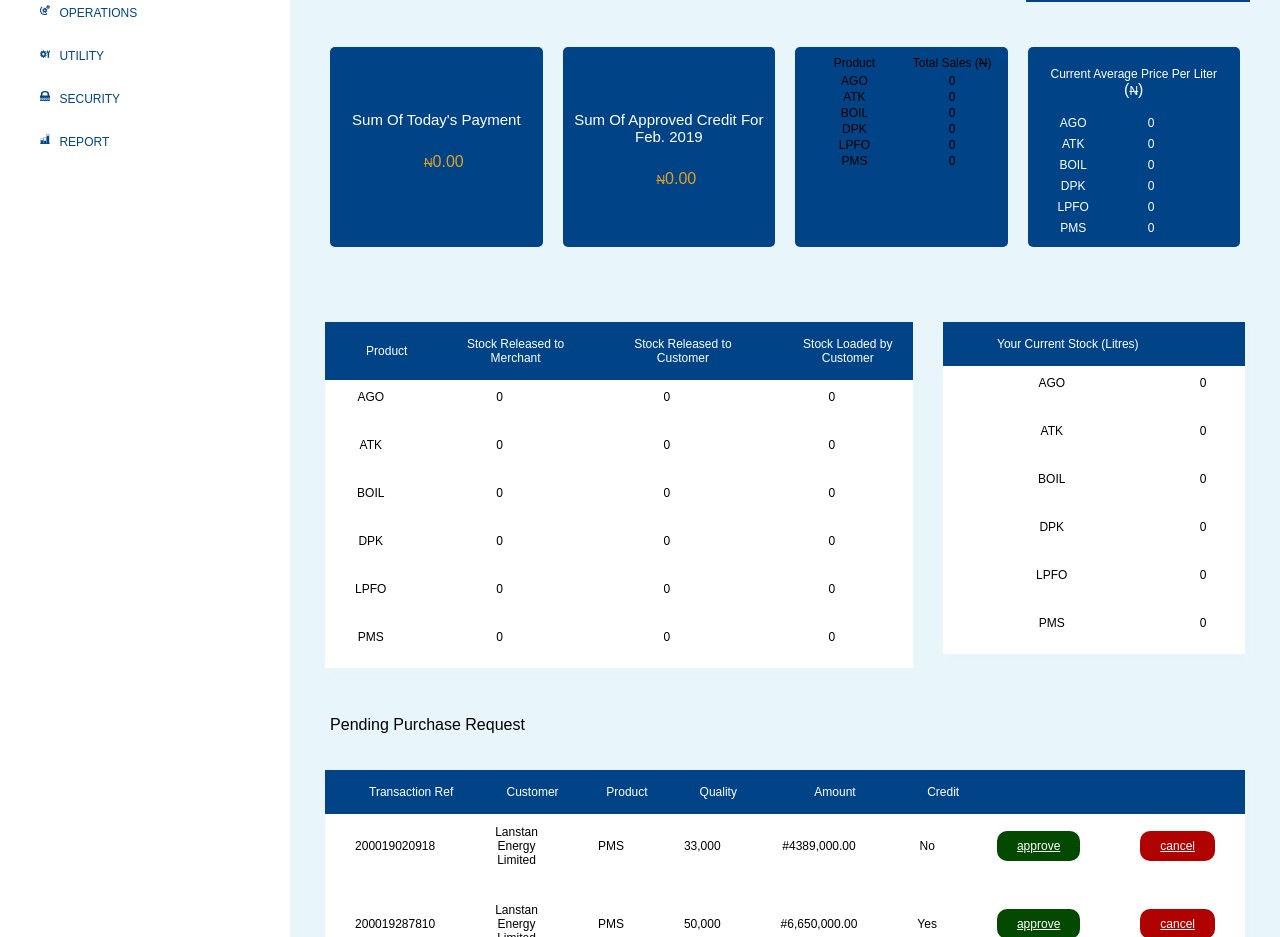
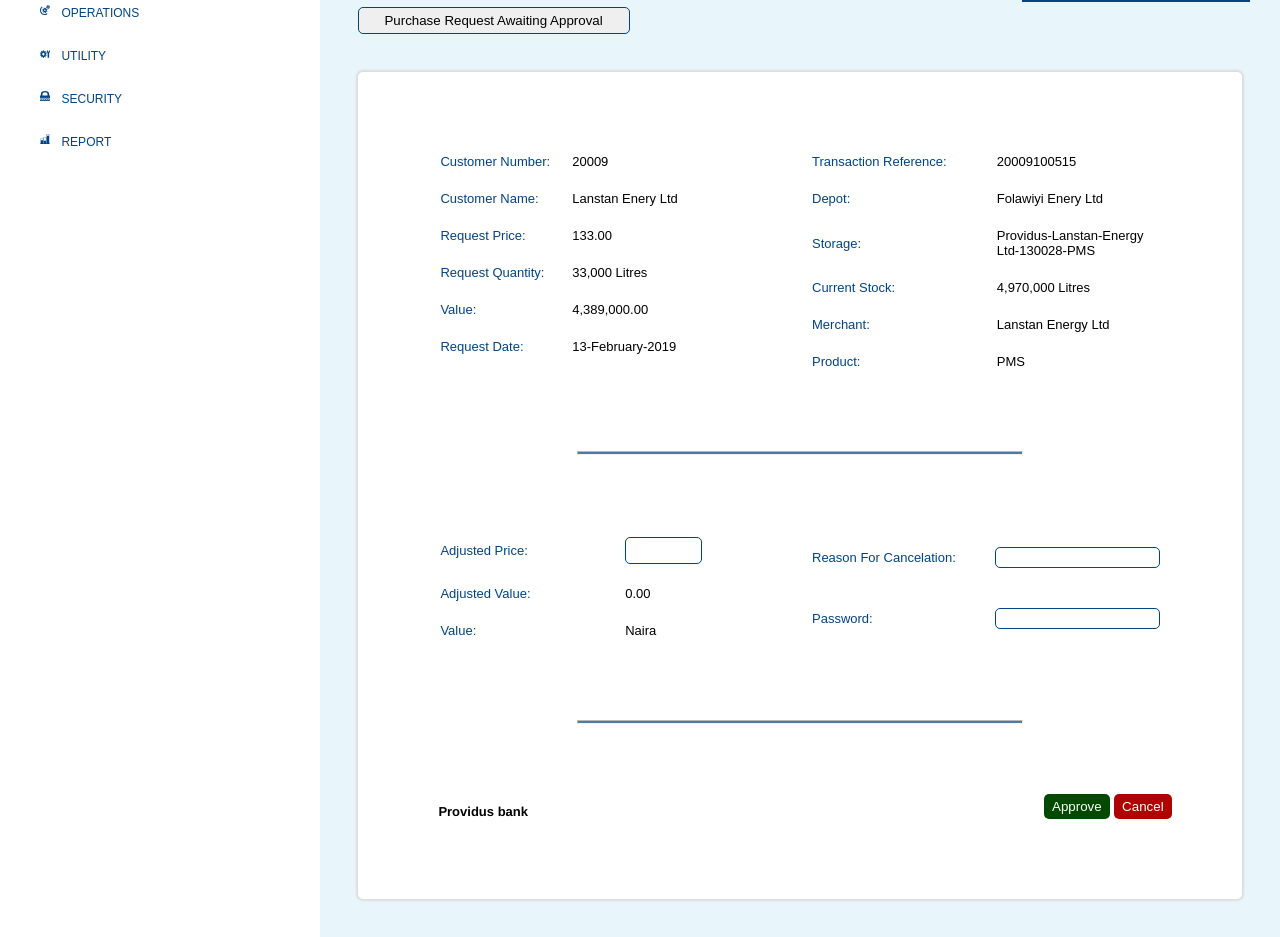
Before and after one commit to 0xtruly/charisoilDashboardRedesign, a plain HTML site: page src/merchantPortal/operations/approveSalesRequest.html in a window 1280 px wide. Shown: the part 140-1077 px from the top of the page. Drawn offline with Linux system fonts and the light colour scheme; files whose address does not match are found by name.

Commit message:
style approveSalesRequest page

```diff
--- /dev/null
+++ b/css/operations/style.css
@@ -0,0 +1,80 @@
+.dashboard-details-right > form > select{
+    margin-left: 4%;
+    padding: 5px 25px;
+    border: 1px solid #004487;
+    border-radius: 5px;
+    appearance: none;
+    -webkit-appearance: none;
+    -moz-appearance: none;
+    cursor: pointer;
+}
+
+.request-details{
+    background-color: #ffffff;
+    margin: 4%;
+    border-radius: 5px;
+    box-shadow: 0px 0px 2px 2px #DCDDDD;
+}
+
+.request-contents{
+    display: -ms-grid;
+    display: grid;
+    -ms-grid-columns: 1fr 1fr;
+      grid-template-columns: 1fr 1fr ;
+    padding: 70px;
+}
+
+input{
+    padding: 2px 7px;
+    border: 1px solid #004487;
+    border-radius: 5px;
+}
+
+.price{
+    width: 40%;
+    padding: 5px;
+}
+
+.buttons{
+    text-align: right;
+}
+
+.bank{
+    width: 50%;
+    padding: 10px;
+    font-size: small;
+    font-weight: bolder
+}
+
+input[type='submit'], a {
+    padding: 3px 6px;
+    border-radius: 5px;
+    font-family: inherit;
+    color: white;
+    border: 2px solid transparent;
+}
+
+.approve {
+    background-color: #034A00;
+}
+
+.cancel {
+    background-color: #b10202;
+}
+
+table td{
+    width: 50%;
+    padding: 10px;
+    font-size: small;
+}
+table tr td:nth-child(odd){
+    color: #004487;
+}
+
+hr{
+    padding: 1px;
+    width: 50%;
+    opacity: .7;
+    background-color: #004487;
+    margin: 0 auto;
+}
--- a/src/merchantPortal/operations/approveSalesRequest.html
+++ b/src/merchantPortal/operations/approveSalesRequest.html
@@ -6,6 +6,7 @@
     <meta http-equiv="X-UA-Compatible" content="ie=edge">
     <title>Merchant Portal</title>
     <link rel="stylesheet" href="../../../css/dashboard.css">
+    <link rel="stylesheet" href="../../../css/operations/style.css">
 </head>
 <body>
     <header>
@@ -32,7 +33,6 @@
 
             <!-- left nav link -->
             <div class="dashboard-nav-left">
-
               <ul>
                   <li class="nav-left">
                      <img src="../../../assets/home.svg" alt="">
@@ -46,32 +46,48 @@
                      <img src="../../../assets/operations.svg" alt="">
                      <a class="main-menu" href="#">operations</a>
                       <ul class="submenu">
-                        <li><a href="#">dashboard</a></li>
-                        <li><a href="#">help manual</a></li>
+                        <li class="active"><a href="/src/merchantPortal/operations/approveSalesRequest.html">approved sales request</a></li>
+                        <li><a href="/src/merchantPortal/operations/createStaffUsers.html">create staff users</a></li>
+                        <li><a href="/src/merchantPortal/operations/creditSalesRequest.html">credit sales request</a></li>
+                        <li><a href="/src/merchantPortal/operations/setProductPrice.html">set product price</a></li>
                       </ul>
                   </li>
                   <li class="nav-left">
                      <img src="../../../assets/utility.svg" alt="">
                      <a class="main-menu" href="#">utility</a>
                       <ul class="submenu">
-                        <li><a href="#">dashboard</a></li>
-                        <li><a href="#">help manual</a></li>
+                        <li><a href="/src/merchantPortal/utility/approveReleaseTickets.html">approve release tickets</a></li>
+                        <li><a href="/src/merchantPortal/utility/messageFeedAlert.html">message feed alert</a></li>
+                        <li><a href="/src/merchantPortal/utility/releaseProduct.html">release product</a></li>
+                        <li><a href="/src/merchantPortal/utility/retrieveProduct.html">retrieve product</a></li>
+                        <li><a href="/src/merchantPortal/utility/viewTicketsandPayments.html">view tickets and payments</a></li>
+                        <li><a href="/src/merchantPortal/utility/viewVirtualStock.html">view virtual stocks</a></li>
                       </ul>
                   </li>
                   <li class="nav-left">
                      <img src="../../../assets/security.svg" alt="">
                      <a class="main-menu" href="#">security</a>
                       <ul class="submenu">
-                        <li><a href="#">dashboard</a></li>
-                        <li><a href="#">help manual</a></li>
+                        <li><a href="/src/merchantPortal/security/activateUsers.html">activate users</a></li>
+                        <li><a href="/src/merchantPortal/security/changeUsersPassword.html">change users password</a></li>
+                        <li><a href="/src/merchantPortal/security/changeYourPassword.html">change your password</a></li>
+                        <li><a href="/src/merchantPortal/security/deactivateAccount.html">deactivate account</a></li>
+                        <li><a href="/src/merchantPortal/security/grantUsersAccess.html">grant users access</a></li>
                       </ul>
                   </li>
                   <li class="nav-left">
                      <img src="../../../assets/report.svg" alt="">
                      <a class="main-menu" href="#">report</a>
                       <ul class="submenu">
-                        <li><a href="#">dashboard</a></li>
-                        <li><a href="#">help manual</a></li>
+                        <li><a href="/src/merchantPortal/report/currentStockDetails.html">current stock details</a></li>
+                        <li><a href="/src/merchantPortal/report/portalCmaDetails.html">poetal cma details</a></li>
+                        <li><a href="/src/merchantPortal/report/portalCustomerDetails.html">portal customer details</a></li>
+                        <li><a href="/src/merchantPortal/report/portalDepotDetails.html">portal depot details</a></li>
+                        <li><a href="/src/merchantPortal/report/portalUsersDetails.html">portal users details</a></li>
+                        <li><a href="/src/merchantPortal/report/salesPaymentDetails.html">sales payment details</a></li>
+                        <li><a href="/src/merchantPortal/report/salesTransactionDetails.html">sales transaction details</a></li>
+                        <li><a href="/src/merchantPortal/report/salesTransactionTracker.html">sales transaction tracker</a></li>
+                        <li><a href="/src/merchantPortal/report/stockTransactionDetails.html">stock transaction details</a></li>
                       </ul>
                   </li>
               </ul>
@@ -79,251 +95,120 @@
             <div class="dashboard-details-right">
                 <!-- header -->
                 <div class="header-details-right">
-                    <h1 class="dashboard">dashboard</h1>
+                    <h1 class="dashboard">approve sales requets</h1>
                     <div class="merchant">
                         <p>merchant portal</p>
                         <a href="mailto:merchant@lanstaenergy.com">merchant@lanstaenergy.com</a>
                     </div>
                 </div>
-
-                <!-- the first four boxes -->
-                <div class="right-first">
-                    <div class="right-first-top">
-                        <p class="today-payment">sum of today's payment</p>
-                        <div class="price"><span class="naira">N</span>0.00</div>
-                    </div>
-
-                    <div class="right-first-top">
-                        <p class="today-payment">sum of approved credit for <span class="date">feb. 2019</span></p>
-                        <div class="price"><span class="naira">N</span>0.00</div>
-                    </div>
-
-                    <div class="right-first-top">
-                        <table class="product">
-                            <thead>
+                <form>
+                    <select>
+                        <option value="" disabled selected>Purchase Request Awaiting Approval</option>
+                        <option value="">Purchase Request</option>
+                        <option value="">Purchase Request</option>
+                        <option value="">Purchase Request</option>
+                        <option value="">Purchase Request</option>
+                    </select>
+                </form>
+                <div class="request-details">
+                    <div class="request-contents">
+                        <div class="request-contents-top">
+                            <table>
                                 <tr>
-                                    <td>product</td>
-                                    <td>total sales (<span class="naira">N</span>)</td>
-                                </tr>
-                            </thead>
-                            <tbody>
-                                <tr>
-                                    <td>AGO</td>
-                                    <td>0</td>
+                                    <td>Customer Number:</td>
+                                    <td>20009</td>
                                 </tr>
                                 <tr>
-                                    <td>ATK</td>
-                                    <td>0</td>
+                                    <td>Customer Name:</td>
+                                    <td>Lanstan Enery Ltd</td>
                                 </tr>
                                 <tr>
-                                    <td>BOIL</td>
-                                    <td>0</td>
+                                    <td>Request Price:</td>
+                                    <td>133.00</td>
                                 </tr>
                                 <tr>
-                                    <td>DPK</td>
-                                    <td>0</td>
+                                    <td>Request Quantity:</td>
+                                    <td>33,000 Litres</td>
                                 </tr>
                                 <tr>
-                                    <td>LPFO</td>
-                                    <td>0</td>
+                                    <td>Value:</td>
+                                    <td>4,389,000.00</td>
                                 </tr>
                                 <tr>
-                                    <td>PMS</td>
-                                    <td>0</td>
+                                    <td>Request Date:</td>
+                                    <td>13-February-2019</td>
                                 </tr>
-                            </tbody>
                             </table>
                         </div>
-                    <div class="right-first-top">
-                        <table class="average-price">
-                            <thead class="currentAvr-price"><p>current average price per liter</p> (<span class="naira">N</span>)</thead>
-                            <tbody>
+                        <div class="request-contents-top">
+                            <table>
                                 <tr>
-                                    <td>AGO</td>
-                                    <td>0</td>
+                                    <td>Transaction Reference:</td>
+                                    <td>20009100515</td>
                                 </tr>
                                 <tr>
-                                    <td>ATK</td>
-                                    <td>0</td>
+                                    <td>Depot:</td>
+                                    <td>Folawiyi Enery Ltd</td>
                                 </tr>
                                 <tr>
-                                    <td>BOIL</td>
-                                    <td>0</td>
+                                    <td>Storage:</td>
+                                    <td>Providus-Lanstan-Energy Ltd-130028-PMS</td>
                                 </tr>
                                 <tr>
-                                    <td>DPK</td>
-                                    <td>0</td>
+                                    <td>Current Stock:</td>
+                                    <td>4,970,000 Litres</td>
                                 </tr>
                                 <tr>
-                                    <td>LPFO</td>
-                                    <td>0</td>
+                                    <td>Merchant:</td>
+                                    <td>Lanstan Energy Ltd</td>
                                 </tr>
                                 <tr>
+                                    <td>Product:</td>
                                     <td>PMS</td>
-                                    <td>0</td>
                                 </tr>
-                            </tbody>
                             </table>
                         </div>
                     </div>
-
-                <!-- second line of boxes -->
-                <div class="right-second">
-                    <div class="right-second-top">
+                    <hr/>
+                    <div>
+                        <form action="">
+                            <div class="request-contents">
                                 <table>
-                            <thead>
                                     <tr>
-                                    <td>Product</td>
-                                    <td>Stock Released to Merchant</td>
-                                    <td>Stock Released to Customer</td>
-                                    <td>Stock Loaded by Customer</td>
-                                </tr>
-                            </thead>
-                            <tbody>
-                                <tr>
-                                    <td>AGO</td>
-                                    <td>0</td>
-                                    <td>0</td>
-                                    <td>0</td>
+                                        <td>Adjusted Price:</td>
+                                        <td><input type="number" step=".1" class="price" name="" id=""></td>
                                     </tr>
                                     <tr>
-                                    <td>ATK</td>
-                                    <td>0</td>
-                                    <td>0</td>
-                                    <td>0</td>
+                                        <td>Adjusted Value:</td>
+                                        <td>0.00</td>
                                     </tr>
                                     <tr>
-                                    <td>BOIL</td>
-                                    <td>0</td>
-                                    <td>0</td>
-                                    <td>0</td>
+                                        <td>Value:</td>
+                                        <td>Naira</td>
+                                    </tr>
+                                </table>
+                                <table>
+                                    <tr>
+                                        <td>Reason For Cancelation:</td>
+                                        <td><input type="text" name="" id=""></td>
                                     </tr>
                                     <tr>
-                                    <td>DPK</td>
-                                    <td>0</td>
-                                    <td>0</td>
-                                    <td>0</td>
+                                        <td>Password:</td>
+                                        <td><input type="password" name="" id=""></td>
                                     </tr>
-                                <tr>
-                                    <td>LPFO</td>
-                                    <td>0</td>
-                                    <td>0</td>
-                                    <td>0</td>
-                                </tr>
-                                <tr>
-                                    <td>PMS</td>
-                                    <td>0</td>
-                                    <td>0</td>
-                                    <td>0</td>
-                                </tr>
-                            </tbody>
                                 </table>
                             </div>
-                    <div class="right-second-top">
-                        <table>
-                            <thead>
-                                <tr>
-                                    <td>Your Current Stock (Litres)</td>
-                                    <td></td>
-                                </tr>
-                            </thead>
-                            <tbody>
-                                <tr>
-                                    <td>AGO</td>
-                                    <td>0</td>
-                                </tr>
-                                <tr>
-                                    <td>ATK</td>
-                                    <td>0</td>
-                                </tr>
-                                <tr>
-                                    <td>BOIL</td>
-                                    <td>0</td>
-                                </tr>
-                                <tr>
-                                    <td>DPK</td>
-                                    <td>0</td>
-                                </tr>
-                                <tr>
-                                    <td>LPFO</td>
-                                    <td>0</td>
-                                </tr>
-                                <tr>
-                                    <td>PMS</td>
-                                    <td>0</td>
-                                </tr>
-                            </tbody>
-                        </table>
+                            <hr>
+                            <div class="request-contents">
+                                <div class="bank">
+                                    <p>Providus bank</p>
+                                </div>
+                                <div class="buttons">
+                                    <input type="submit" class="approve" value="Approve">
+                                    <input type="submit" class="cancel" value="Cancel">
                                 </div>
                             </div>
-                <div class="right-third">
-                    <p>Pending Purchase Request</p>
-                    <div class="right-second-top">
-                        <table>
-                            <thead>
-                                <tr>
-                                    <td>Transaction Ref</td>
-                                    <td>Customer</td>
-                                    <td>Product</td>
-                                    <td>Quality</td>
-                                    <td>Amount</td>
-                                    <td>Credit</td>
-                                    <td></td>
-                                    <td></td>
-                                </tr>
-                            </thead>
-                            <tbody>
-                                <tr>
-                                    <td>200019020918</td>
-                                    <td>Lanstan Energy Limited</td>
-                                    <td>PMS</td>
-                                    <td>33,000</td>
-                                    <td>#4389,000.00</td>
-                                    <td>No</td>
-                                    <td><a href="#" class="approve">approve</a></td>
-                                    <td><a href="#" class="cancel">cancel</a></td>
-                                </tr>
-                                <tr>
-                                    <td>200019287810</td>
-                                    <td>Lanstan Energy Limited</td>
-                                    <td>PMS</td>
-                                    <td>50,000</td>
-                                    <td>#6,650,000.00</td>
-                                    <td>Yes</td>
-                                    <td><a href="#" class="approve">approve</a></td>
-                                    <td><a href="#" class="cancel">cancel</a></td>
-                                </tr>
-                            </tbody>
-                        </table>
-                    </div>
-                </div>
-                <div class="right-fourth">
-                    <p>Recent Payments</p>
-                    <div class="right-second-top">
-                        <table>
-                            <thead>
-                                <tr>
-                                    <td>Transaction Ref</td>
-                                    <td>Customer</td>
-                                    <td>Product</td>
-                                    <td>Amount</td>
-                                    <td>Credit</td>
-                                    <td></td>
-                                    <td></td>
-                                </tr>
-                            </thead>
-                            <tbody>
-                                <tr>
-                                    <td>200019020918</td>
-                                    <td>Lanstan Energy Limited</td>
-                                    <td>PMS</td>
-                                    <td>#4389,000.00</td>
-                                    <td>No</td>
-                                    <td><a href="#" class="product">Release Product</a></td>
-                                    <td><a href="#" class="payment">View Payment</a></td>
-                                </tr>
-                            </tbody>
-                        </table>
+                        </form>
                     </div>
                 </div>
             </div>
```
Also changed, not shown: css/dashboard.css (+20 -2 lines), src/merchantPortal/home/dashboard.html (+1 -1 lines). Lines whose indentation alone changed are shown as unchanged.
